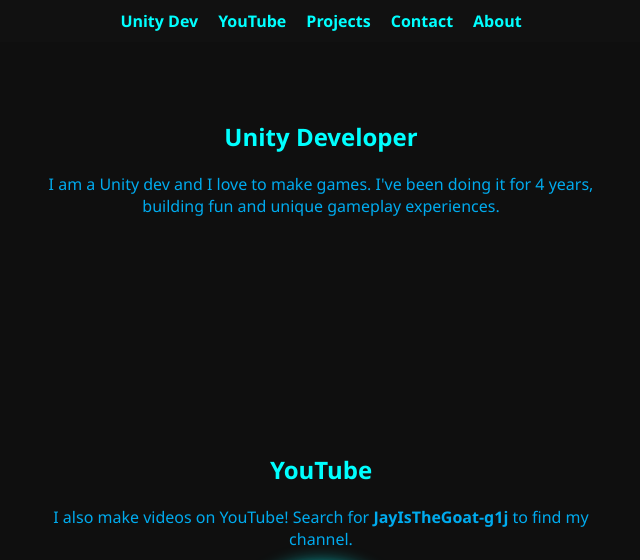
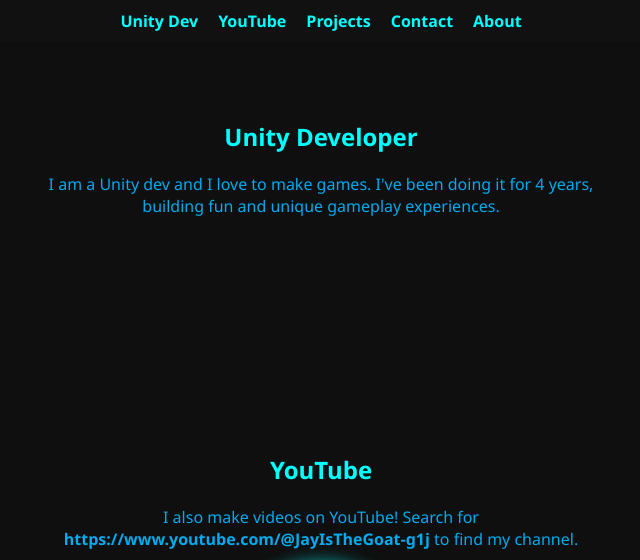
Before and after one commit to ThatGorillaGT/Jay, a plain HTML site: page index.html in a window 1280 px wide. Shown: the top 560 px of the page, without its empty margins (319-959 px from the left). Drawn offline with Linux system fonts and the light colour scheme; grey boxes are pictures that could not be loaded.

Commit message:
Update index.html

```diff
--- a/index.html
+++ b/index.html
@@ -67,7 +67,7 @@
 
     <section id="youtube">
         <h1>YouTube</h1>
-        <p>I also make videos on YouTube! Search for <strong>JayIsTheGoat-g1j</strong> to find my channel.</p>
+        <p>I also make videos on YouTube! Search for <strong>https://www.youtube.com/@JayIsTheGoat-g1j</strong> to find my channel.</p>
         <img src="https://yt3.googleusercontent.com/ytc/AIdro_lG1J_PFP_PLACEHOLDER=s176-c-k-c0x00ffffff-no-rj" alt="JayIsTheGoat PFP">
         <h2>Subscribe for 🔥 sick content</h2>
     </section>
```
